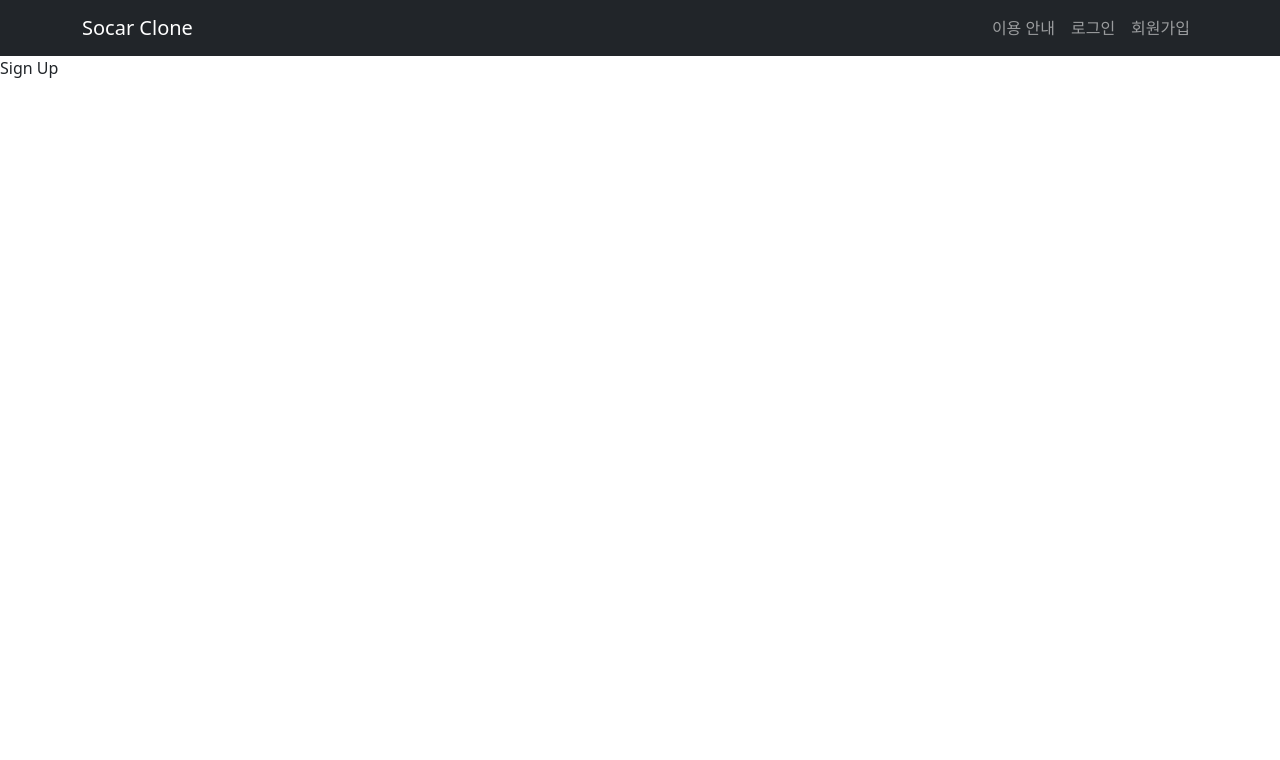
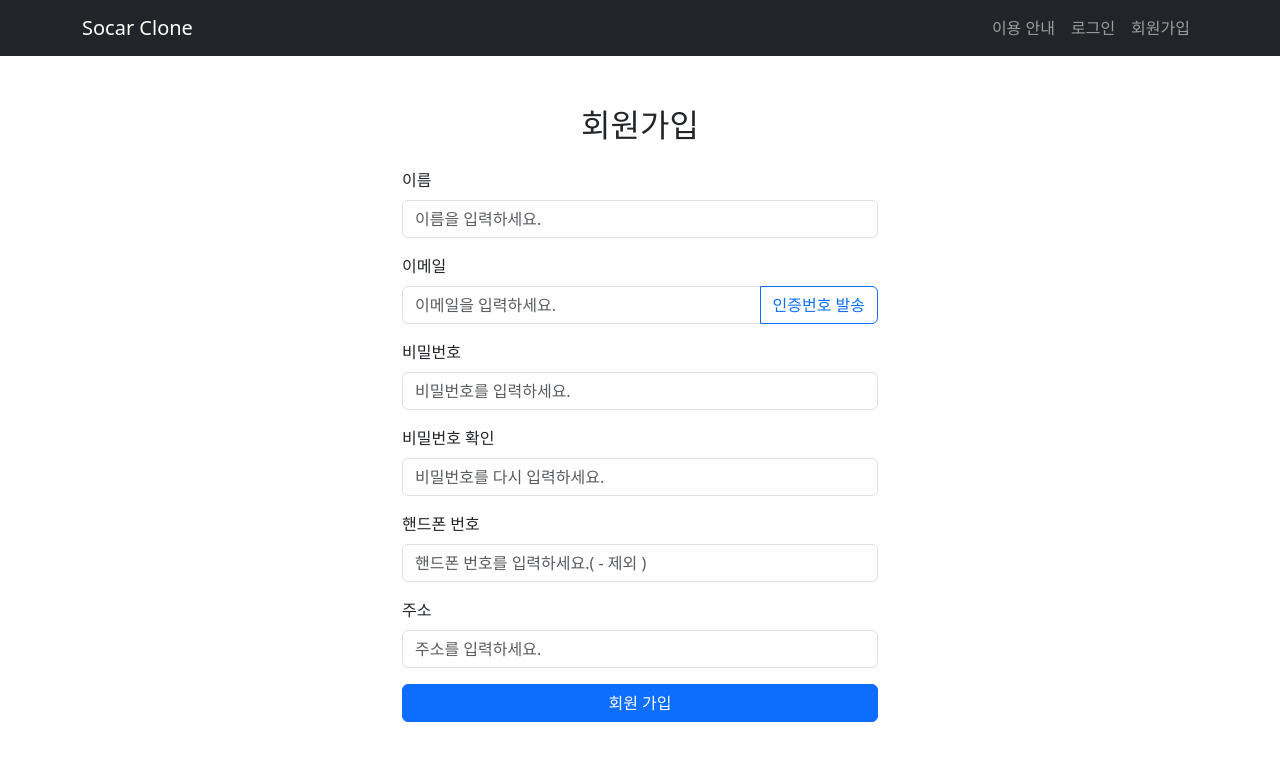
Before and after one commit to Jang-Sen/socar_frontend, a React (Create React App) app: page /signup in a window 1280 px wide. Shown: the top 760 px of the page. Built offline with nearby package versions, Linux system fonts and the light colour scheme.

Commit message:
Update signup

```diff
--- a/src/page/Signup.js
+++ b/src/page/Signup.js
@@ -1,7 +1,221 @@
-import React from "react";
+import React, { useState } from "react";
+import { Alert, Button, Container, Form, InputGroup } from "react-bootstrap";
+import axios from "axios";
 
 const Signup = () => {
-  return <div>Sign Up</div>;
+  const [name, setName] = useState("");
+  const [email, setEmail] = useState("");
+  const [password, setPassword] = useState("");
+  const [confirmPassword, setConfirmPassword] = useState("");
+  const [phone, setPhone] = useState("");
+  const [address, setAddress] = useState("");
+  const [otp, setOtp] = useState("");
+
+  const [emailSend, setEmailSend] = useState(false);
+  const [emailVerified, setEmailVerified] = useState(false);
+
+  const [error, setError] = useState("");
+  const [success, setSuccess] = useState("");
+
+  // otp 전송
+  const sendEmailOTP = async () => {
+    try {
+      await axios.post("http://localhost/api/v1/auth/email/send", { email });
+
+      console.log(email);
+
+      setEmailSend(true);
+      setError("");
+      setSuccess("인증번호가 발송되었습니다.");
+    } catch (err) {
+      setEmailSend(false);
+      setError("인증번호 발송에 실패했습니다. 다시 시도해주세요.");
+      setSuccess("");
+    }
+  };
+
+  // otp 확인
+  const verifyEmailOTP = async () => {
+    try {
+      const response = await axios.post(
+        "http://localhost/api/v1/auth/email/check",
+        {
+          email,
+          code: otp,
+        },
+      );
+
+      if (response.data) {
+        setEmailVerified(true);
+        setError("");
+        setSuccess("인증이 완료되었습니다.");
+      } else {
+        setEmailVerified(false);
+        setError("인증번호가 일치하지 않습니다.");
+        setSuccess("");
+      }
+    } catch (err) {
+      setEmailVerified(false);
+      setError("이메일 인증에 실패했습니다. 다시 시도해주세요.");
+      setSuccess("");
+    }
+  };
+
+  // 비밀번호 확인
+  const passwordValidate = (password) => {
+    const regex =
+      /^(?=.*[A-Za-z])(?=.*\d)(?=.*[$@$!%*#?&])[A-Za-z\d$@$!%*#?&]{8,}$/;
+    return regex.test(password);
+  };
+
+  // 회원가입
+  const submitHandler = async (e) => {
+    e.preventDefault();
+
+    if (!emailVerified) {
+      setError("이메일 인증을 완료해주세요.");
+      setSuccess("");
+      return;
+    }
+
+    if (!passwordValidate(password)) {
+      setError(
+        "비밀번호는 최소 8자 이상, 문자, 숫자, 특수 문자를 포함해야 합니다.",
+      );
+      setSuccess("");
+      return;
+    }
+
+    if (password !== confirmPassword) {
+      setError("비밀번호가 일치하지 않습니다.");
+      setSuccess("");
+      return;
+    }
+
+    const signupInput = {
+      email,
+      password,
+      username: name,
+      phone,
+      address,
+    };
+
+    console.log(signupInput);
+
+    try {
+      await axios.post("http://localhost/api/v1/auth/signup", signupInput);
+      setError("");
+      setSuccess("회원가입이 완료되었습니다.");
+    } catch (err) {
+      setError("회원가입에 실패했습니다. 다시 시도해주세요.");
+      setSuccess("");
+      console.log(err.message);
+    }
+  };
+
+  return (
+    <Container style={{ maxWidth: "500px", marginTop: "50px" }}>
+      <h2 className="text-center mb-4">회원가입</h2>
+
+      {error && <Alert variant="danger">{error}</Alert>}
+      {success && <Alert variant="success">{success}</Alert>}
+
+      <Form onSubmit={submitHandler}>
+        <Form.Group controlId="formName" className="mb-3">
+          <Form.Label>이름</Form.Label>
+          <Form.Control
+            type="text"
+            placeholder="이름을 입력하세요."
+            value={name}
+            onChange={(event) => setName(event.target.value)}
+            required
+          />
+        </Form.Group>
+
+        <Form.Group controlId="formEmail" className="mb-3">
+          <Form.Label>이메일</Form.Label>
+          <InputGroup>
+            <Form.Control
+              type="email"
+              placeholder="이메일을 입력하세요."
+              value={email}
+              onChange={(event) => setEmail(event.target.value)}
+              required
+              disabled={emailVerified}
+            />
+            {!emailSend && (
+              <Button variant="outline-primary" onClick={sendEmailOTP}>
+                인증번호 발송
+              </Button>
+            )}
+          </InputGroup>
+        </Form.Group>
+
+        {emailSend && !emailVerified && (
+          <Form.Group controlId="formEmailOTP" className="mb-3">
+            <Form.Label>인증번호</Form.Label>
+            <InputGroup>
+              <Form.Control
+                type="text"
+                placeholder="인증번호를 입력하세요."
+                value={otp}
+                onChange={(event) => setOtp(event.target.value)}
+              />
+              <Button variant="outline-primary" onClick={verifyEmailOTP}>
+                인증 확인
+              </Button>
+            </InputGroup>
+          </Form.Group>
+        )}
+
+        <Form.Group controlId="formPassword" className="mb-3">
+          <Form.Label>비밀번호</Form.Label>
+          <Form.Control
+            type="password"
+            placeholder="비밀번호를 입력하세요."
+            value={password}
+            onChange={(event) => setPassword(event.target.value)}
+            required
+          />
+        </Form.Group>
+
+        <Form.Group controlId="formConfirmPassword" className="mb-3">
+          <Form.Label>비밀번호 확인</Form.Label>
+          <Form.Control
+            type="password"
+            placeholder="비밀번호를 다시 입력하세요."
+            value={confirmPassword}
+            onChange={(event) => setConfirmPassword(event.target.value)}
+            required
+          />
+        </Form.Group>
+
+        <Form.Group controlId="formPhone" className="mb-3">
+          <Form.Label>핸드폰 번호</Form.Label>
+          <Form.Control
+            type="text"
+            placeholder="핸드폰 번호를 입력하세요.( - 제외 )"
+            value={phone}
+            onChange={(event) => setPhone(event.target.value)}
+          />
+        </Form.Group>
+
+        <Form.Group controlId="formAddress" className="mb-3">
+          <Form.Label>주소</Form.Label>
+          <Form.Control
+            type="text"
+            placeholder="주소를 입력하세요."
+            value={address}
+            onChange={(event) => setAddress(event.target.value)}
+          />
+        </Form.Group>
+
+        <Button variant="primary" type="submit" className="w-100">
+          회원 가입
+        </Button>
+      </Form>
+    </Container>
+  );
 };
 
 export default Signup;
```
